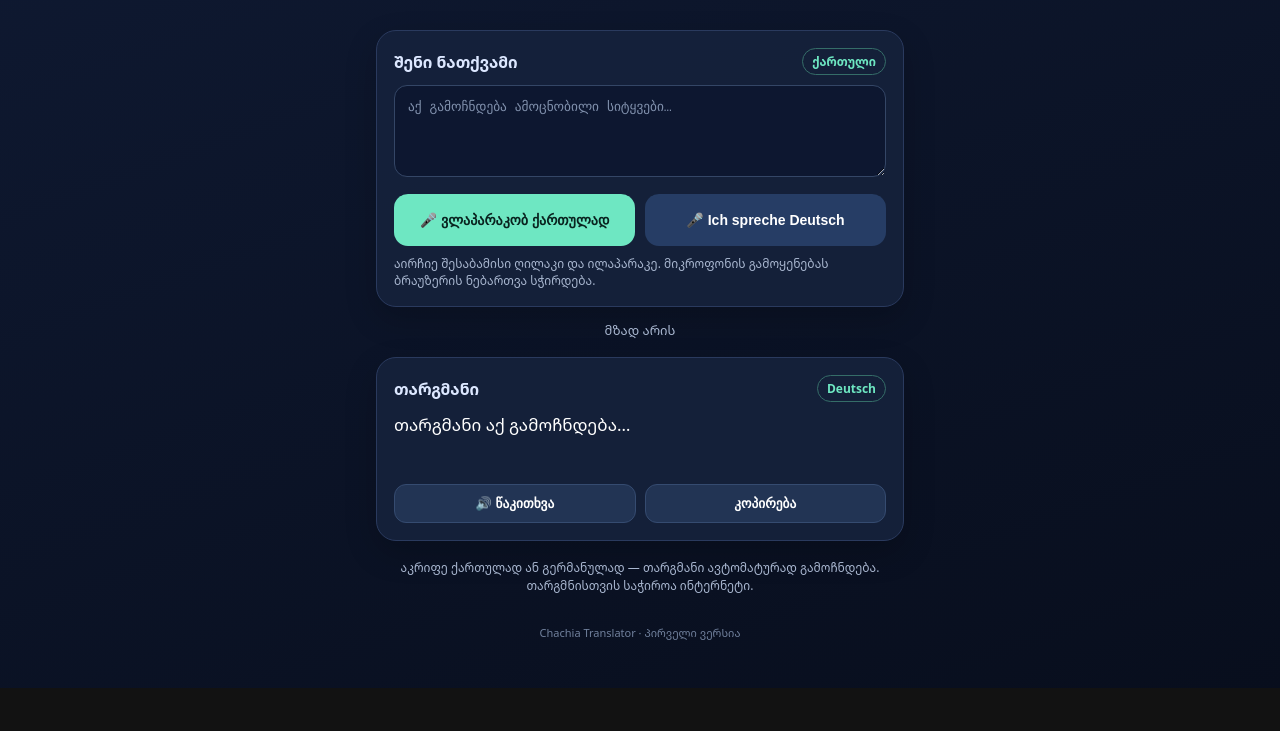
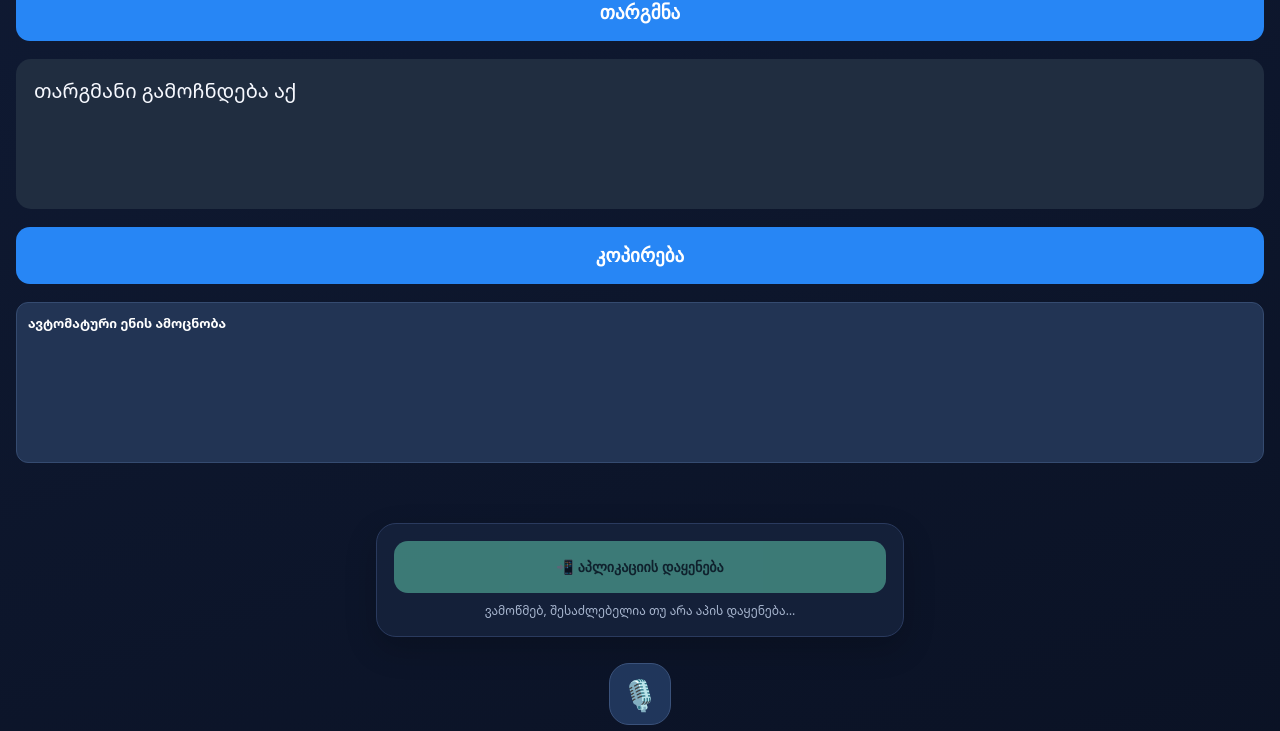
Before and after one commit to rezochigladze654-dev/Chachia-translator, a plain HTML site: page index.html in a window 1280 px wide. Shown: the part 313-1044 px from the top of the page. Before the commit the page ends 1001 px from the top, so only its background shows below. Drawn offline with Linux system fonts and the light colour scheme.

Commit message:
index.html

```diff
--- a/index.html
+++ b/index.html
@@ -1,3 +1,122 @@
+
+<!DOCTYPE html>
+<html lang="ka">
+<head>
+<meta charset="UTF-8">
+<meta name="viewport" content="width=device-width, initial-scale=1, maximum-scale=1, user-scalable=no, viewport-fit=cover">
+<meta name="theme-color" content="#101827">
+<title>Chachia Translator</title>
+<style>
+* { box-sizing:border-box; }
+html,body {
+  margin:0;
+  padding:0;
+  width:100%;
+  min-height:100%;
+  background:#101827;
+  color:white;
+  font-family:Arial,sans-serif;
+}
+body { min-height:100dvh; }
+.app {
+  width:100%;
+  min-height:100dvh;
+  padding:24px 16px;
+  display:flex;
+  flex-direction:column;
+  gap:18px;
+}
+h1 { text-align:center; font-size:27px; }
+p { text-align:center; color:#aab7ca; }
+textarea {
+  width:100%;
+  min-height:180px;
+  border:2px solid #34445e;
+  border-radius:15px;
+  padding:16px;
+  font-size:19px;
+  background:#202d40;
+  color:white;
+  resize:vertical;
+}
+button {
+  width:100%;
+  padding:17px;
+  border:0;
+  border-radius:14px;
+  background:#2786f5;
+  color:white;
+  font-size:19px;
+  font-weight:bold;
+}
+.output {
+  width:100%;
+  min-height:150px;
+  padding:18px;
+  border-radius:15px;
+  background:#202d40;
+  font-size:20px;
+  overflow-wrap:anywhere;
+}
+.small { font-size:13px; color:#9caec5; }
+</style>
+</head>
+<body>
+<div class="app">
+  <h1>🌍 Chachia Translator</h1>
+  <p>ქართული ⇄ გერმანული</p>
+
+  <textarea id="source" placeholder="დაწერე ქართული ან გერმანული ტექსტი..."></textarea>
+
+  <button onclick="translateText()">თარგმნა</button>
+
+  <div class="output" id="result">თარგმანი გამოჩნდება აქ</div>
+
+  <button onclick="copyText()">კოპირება</button>
+  <div class="small" id="status">ავტომატური ენის ამოცნობა</div>
+</div>
+
+<script>
+async function translateText() {
+ const input=document.getElementById("source").value.trim();
+ const result=document.getElementById("result");
+ const status=document.getElementById("status");
+
+ if(!input) {
+   status.textContent="ჯერ ჩაწერე ტექსტი";
+   return;
+ }
+
+ result.textContent="ითარგმნება...";
+ status.textContent="გთხოვ, დაელოდე";
+
+ const hasGeorgian=/[\u10A0-\u10FF]/.test(input);
+ const from=hasGeorgian?"ka":"de";
+ const to=hasGeorgian?"de":"ka";
+
+ try {
+  const url="https://translate.googleapis.com/translate_a/single?client=gtx&sl="+from+"&tl="+to+"&dt=t&q="+encodeURIComponent(input);
+  const response=await fetch(url);
+  if(!response.ok) throw new Error("Network error");
+  const data=await response.json();
+  result.textContent=data[0].map(x=>x[0]).join("");
+  status.textContent="თარგმნა დასრულებულია ✓";
+ } catch(e) {
+  result.textContent="თარგმნა ვერ მოხერხდა. შეამოწმე ინტერნეტი და სცადე თავიდან.";
+  status.textContent="შეცდომა";
+ }
+}
+
+function copyText() {
+ const text=document.getElementById("result").textContent;
+ if(navigator.clipboard) {
+  navigator.clipboard.writeText(text);
+  document.getElementById("status").textContent="კოპირებულია ✓";
+ }
+}
+</script>
+</body>
+</html>
 <!doctype html>
 <html lang="ka">
 <head>
```
